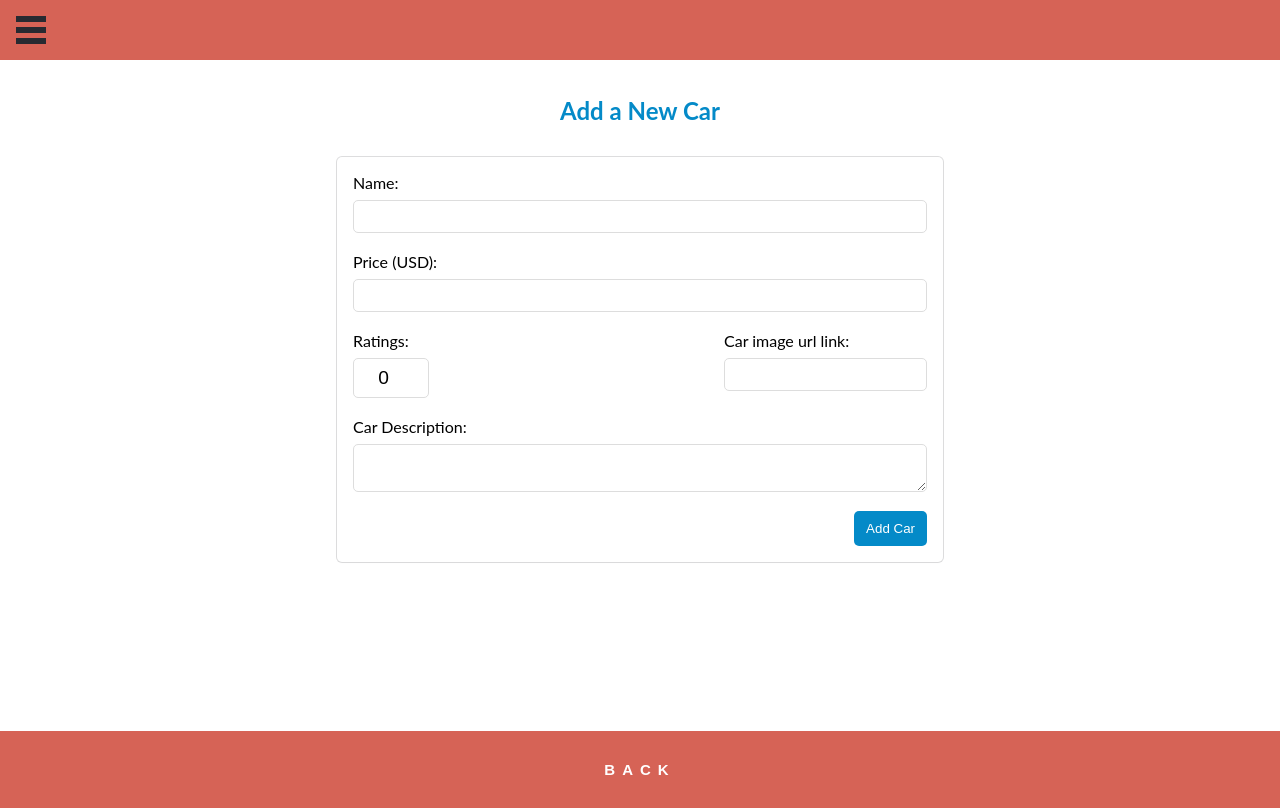
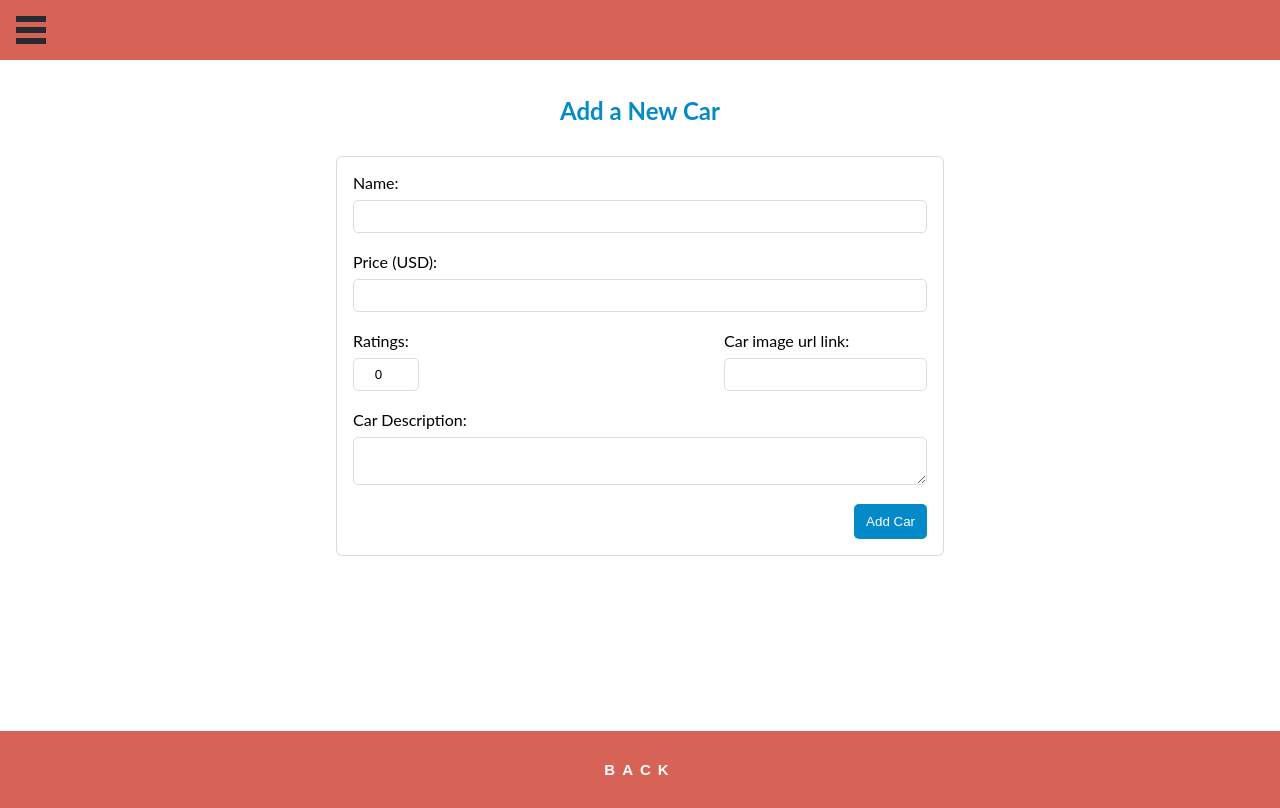
Before and after one commit to code-owl-flock/car-rental-frontend, a React (Create React App) app: page /add_car in a window 1280 px wide. Built offline with nearby package versions, Linux system fonts and the light colour scheme.

Commit message:
update style for detail page

```diff
--- a/src/components/addCar.js
+++ b/src/components/addCar.js
@@ -96,7 +96,7 @@ export default function AddCar() {
                 Ratings:
                 <input
                   id="rating"
-                  className="rating"
+                  className="ratings"
                   type="number"
                   name="ratings"
                   min={0}
--- a/src/components/navbar.js
+++ b/src/components/navbar.js
@@ -44,7 +44,7 @@ export default function Navbar() {
       <ul className={`nav_menu ${isMenuActive ? 'active' : ''}`}>
         <Link
           className="logo"
-          to="/"
+          to="/main"
           onClick={handleMenuLinkClick}
         >
           Car Rental
--- a/src/styles/addCar.css
+++ b/src/styles/addCar.css
@@ -83,7 +83,7 @@
   border-radius: 5px;
 }
 
-.rating {
+.ratings {
   text-align: center;
 }
 
--- a/src/styles/detail.css
+++ b/src/styles/detail.css
@@ -72,12 +72,12 @@
 .rating {
   display: flex;
   justify-content: center;
-  align-items: flex-end;
+  align-items: center;
   gap: 5px;
 }
 
 .user-icon {
-  font-size: 2rem;
+  font-size: 2.5rem;
   padding: 8px;
   color: #ee7e29;
   background-color: #fff;
```
